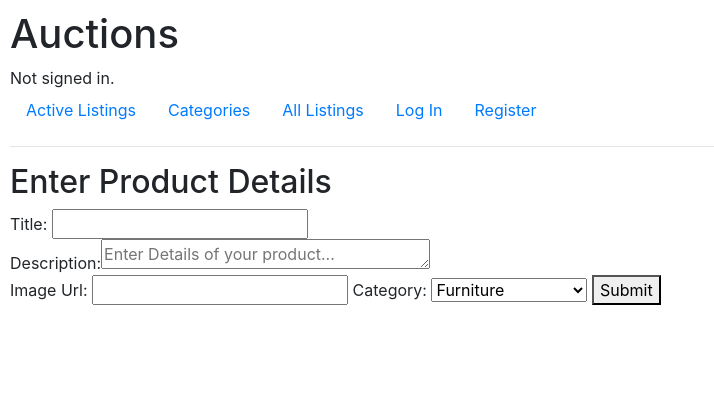
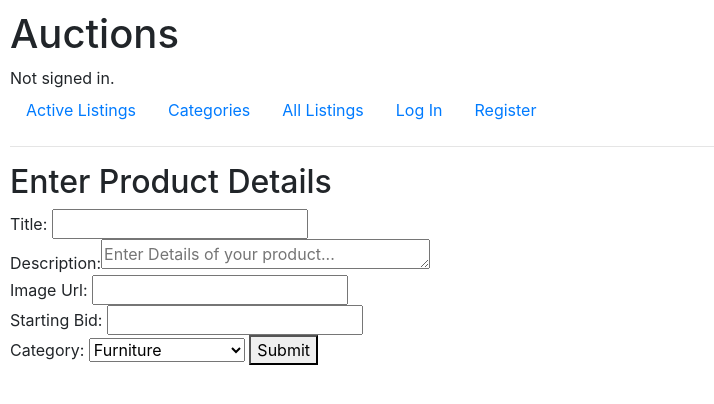
Before and after one commit to Romi-776/Auctions, a Django app: page /create in a window 1280 px wide. Shown: the top 404 px of the page, without its empty margins (0-714 px from the left). Run offline with Django 3.2, Linux system fonts and the light colour scheme; some libraries are stand-ins or nearby versions.

Commit message:
Added the feature  of adding a starting bid while creating a new listing

```diff
--- a/auctions/models.py
+++ b/auctions/models.py
@@ -10,6 +10,7 @@ class auction_listing(models.Model):
     added_when = models.DateTimeField(auto_now_add=True)
     category = models.CharField(default="Other", max_length=32)
     created_by = models.CharField(default="User", max_length=64)
+    starting_bid = models.IntegerField(default=0)
 
     def __str__(self):
         return f"{self.id}: Product - {self.title}"
--- a/auctions/templates/auctions/create.html
+++ b/auctions/templates/auctions/create.html
@@ -6,7 +6,8 @@
         {% csrf_token %}
         Title: <input type="text" name="title"><br>
         Description:<textarea name="description" cols="30" placeholder="Enter Details of your product..." rows="1"></textarea><br>
-        Image Url: <input type="text" name="image_url">
+        Image Url: <input type="text" name="image_url"><br>
+        Starting Bid: <input type="number" name="starting_bid"><br>
         Category: <select name="category">
             {% for cat in categories%}
                 <option value="{{cat}}">{{cat}}</option>
--- a/auctions/views.py
+++ b/auctions/views.py
@@ -30,9 +30,10 @@ def create_listing(request):
         Des = request.POST["description"]
         url = request.POST["image_url"]
         category = request.POST["category"]
+        starting_bid = int(request.POST["starting_bid"])
 
         listing = auction_listing(
-            title=Title, description=Des, image_url=url, category=category, created_by=request.user.username)
+            title=Title, description=Des, image_url=url, category=category, created_by=request.user.username, starting_bid=starting_bid)
 
         # saving that object to the DB
         listing.save()
@@ -273,12 +274,13 @@ def add_bid(request):
                 })
         # otherwise
         else:
+            starting_bid = listing_obj.starting_bid
             # check that the biding amount is greater than the default value of that bid
-            if amount <= 100:
+            if amount <= starting_bid:
                 # then don't make that bid and return an error message
                 return render(request, "auctions/listing.html", {
                     "listing": listing_obj,
-                    "error_message": "Bid amount should be greater than the default(Rs-100) bid",
+                    "error_message": f"Bid amount should be greater than the default(Rs-{starting_bid}) bid",
                 })
 
         # getting the info of user who made that bid
```
Also changed, not shown: auctions/migrations/0006_auction_listing_starting_bid.py (added), db.sqlite3.
